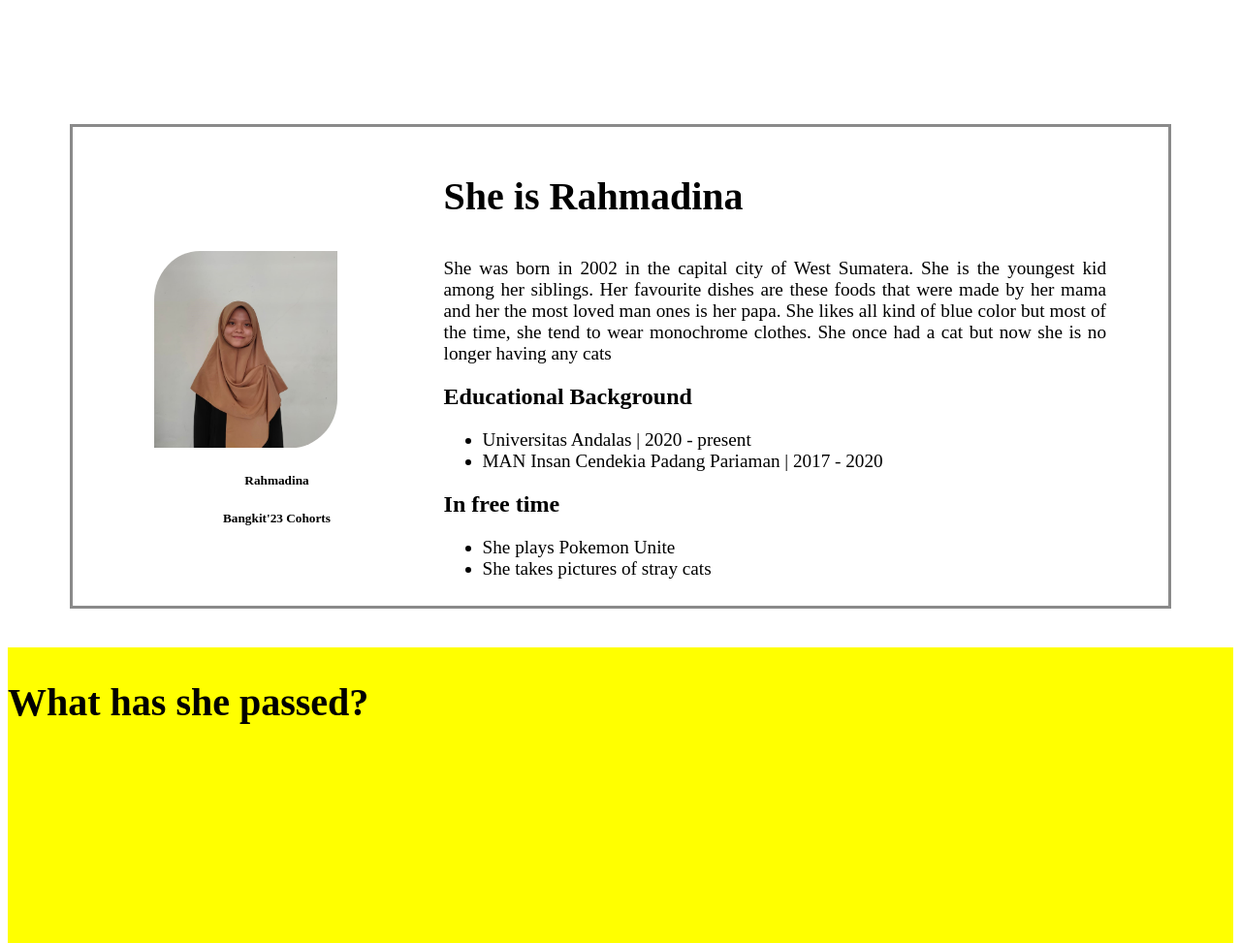
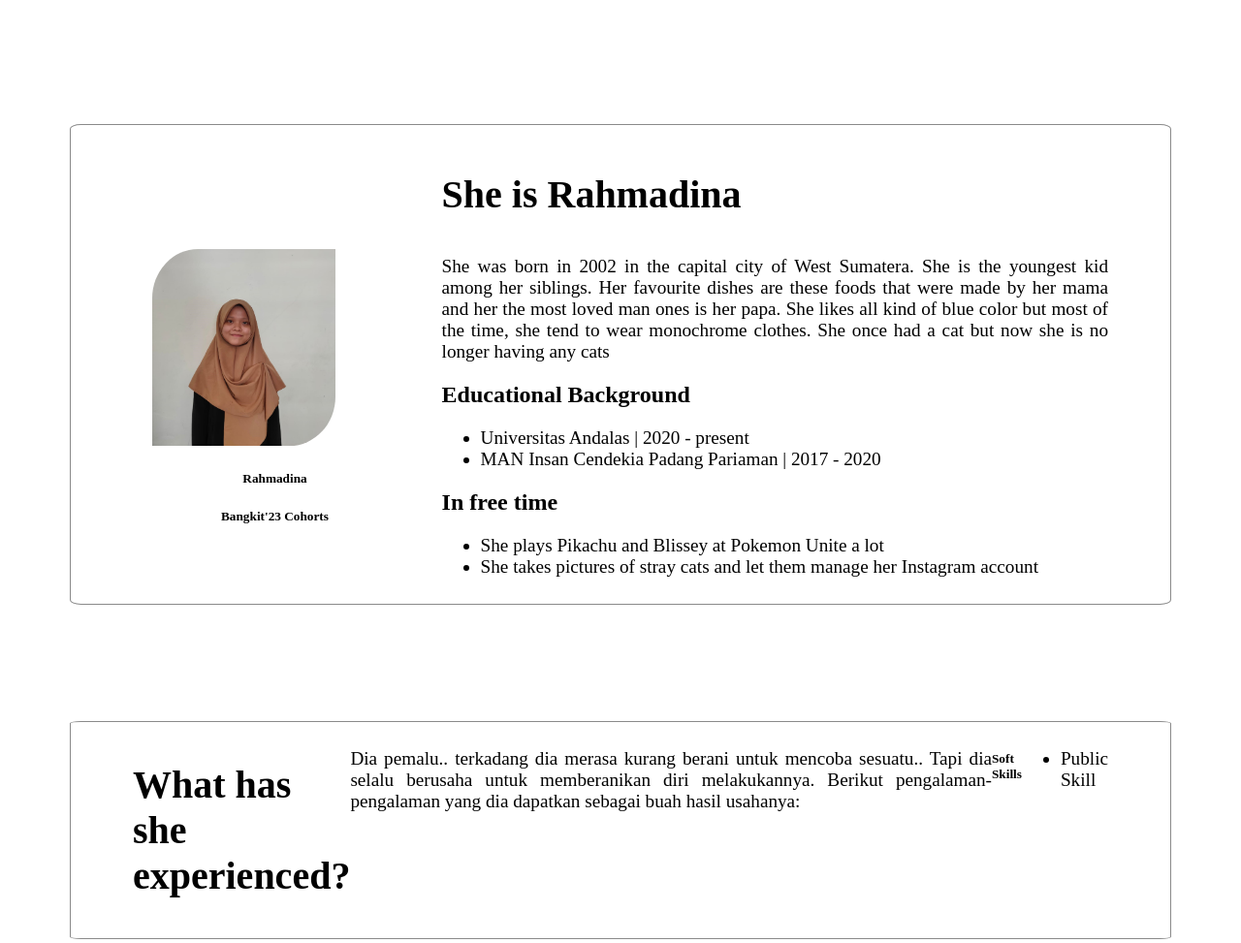
Before and after one commit to rhmdin/Web-Profile, a plain HTML site: page Application/index.html in a window 1280 px wide. Shown: the part 760-1733 px from the top of the page at 97% size. Drawn offline with Linux system fonts and the light colour scheme.

Commit message:
experiences

```diff
--- a/Application/css/app.css
+++ b/Application/css/app.css
@@ -11,13 +11,14 @@ a{
   text-decoration: none;
 }
 .nav-container{
-  background-color: rgb(255, 255, 255);
+  background-color: rgb(245, 157, 172);
   display: flex;
   position: fixed;
  justify-content:space-between;
   top: 0;
   left: 0;
   width: 100%;
+  box-shadow:10px 10px 25px 5px pink;
 }
 .nav-menu li{
   display: inline;
@@ -47,20 +48,21 @@ h1{
 section[id="home"]{
   text-align: center;
 }
-section[id="about"]{
+section[id="about"],section[id="experiences"]{
   padding: 10vh 5vw 5vh 5vw;
   height: 100%;
 }
-div[id="about-biodata"]{
+.box{
   margin-top: 0;
   display: flex;
   flex-direction: row;
   padding: 1vh 5vw;
   height: 100%;
-  border: 3px solid #8a8a8a;
+  border: 1px solid #8a8a8a;
+  border-radius: 1%;
   overflow: auto;
+}
 
-}
 section[id="about"] img[id="avatar"]{
   margin-top: 15vh;
   width: 5cm;
@@ -84,7 +86,6 @@ aside{
   margin-left: 20px;
 }
 section[id="experiences"]{
-  background-color: yellow;
 }
 section[id="contacts"]{
   background-color: purple;
--- a/Application/index.html
+++ b/Application/index.html
@@ -27,7 +27,7 @@
             <a href="#about">Let's know me more!</a>
         </section>
         <section class="sub-menu" id="about">
-          <div id="about-biodata">
+          <div class="box" id="about-biodata">
             <aside>
               <img src="Assets/avatar.jpeg" alt="Foto Rahmadina" id="avatar">
               <h5>Rahmadina</h5>
@@ -50,18 +50,30 @@
                 </ul>
                 <h2>In free time</h2>
                 <ul>
-                  <li>She plays Pokemon Unite</li>
-                  <li>She takes pictures of stray cats</li>
+                  <li>She plays Pikachu and Blissey at Pokemon Unite a lot</li>
+                  <li>She takes pictures of stray cats and let them manage her Instagram account</li>
                 </ul>
               </article>
             </div>
           </div>
         </section>
         <section class="sub-menu" id="experiences">
-            <h1>What has she passed?</h1>
+          <div class="box">
+            <h1>What has she experienced?</h1>
+            <p>Dia pemalu.. terkadang dia merasa kurang berani untuk mencoba sesuatu..
+              Tapi dia selalu berusaha untuk memberanikan diri melakukannya.
+              Berikut pengalaman-pengalaman yang dia dapatkan sebagai buah hasil usahanya:
+            </p>
+            <h5>Soft Skills</h5>
+            <ul>
+              <li>Public Skill</li>
+            </ul>
+          </div>
         </section>
         <section class="sub-menu" id="contacts">
+          <div class="box">
             <h1>Let's Connect With Me!</h1>
+          </div>
         </section>
     </main>
     <footer>
```
